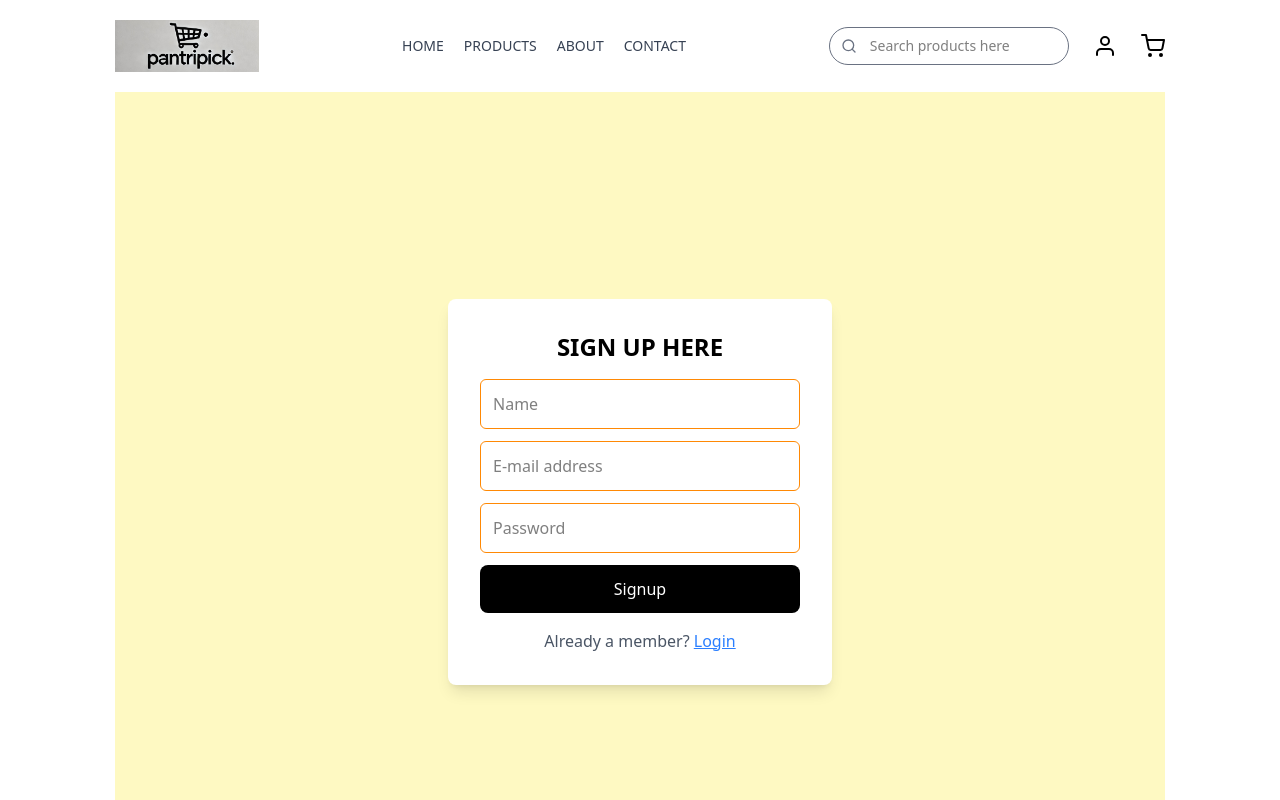
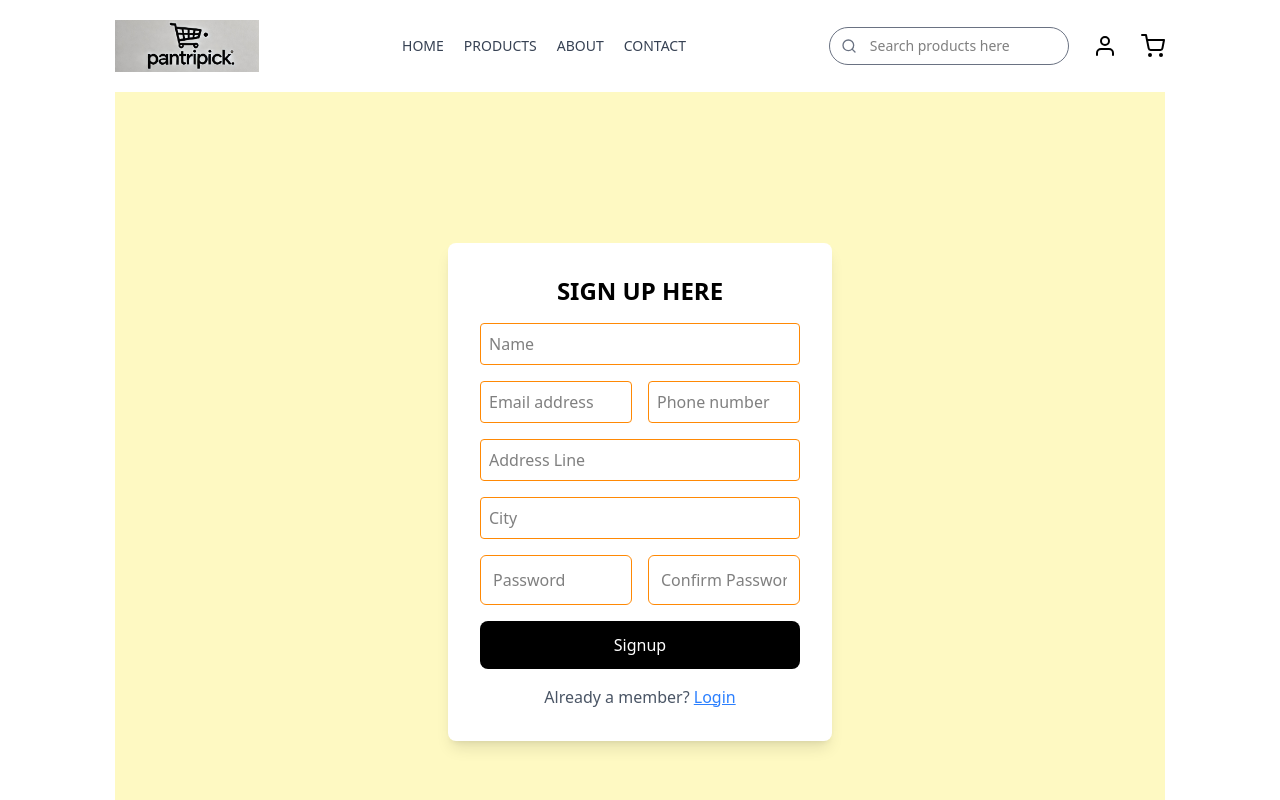
Before and after one commit to rishabhrm/pantripick, a React (Vite) app in the folder frontend/: page /signup in a window 1280 px wide. Shown: the top 800 px of the page. Built offline with nearby package versions, Linux system fonts and the light colour scheme.

Commit message:
changed page

```diff
--- a/frontend/src/pages/SignUp.jsx
+++ b/frontend/src/pages/SignUp.jsx
@@ -1,12 +1,16 @@
 import React, { useState } from "react";
-import { useNavigate } from "react-router-dom"; // Import useNavigate
+import { useNavigate } from "react-router-dom";
 
 const SignUp = () => {
-    const navigate = useNavigate(); // Initialize navigate function
+    const navigate = useNavigate();
     const [formData, setFormData] = useState({
-        name: "",
+        firstName: "",
+        phone: "",
         email: "",
+        address: "",
+        city: "",
         password: "",
+        confirmPassword: "",
     });
 
     const handleChange = (e) => {
@@ -15,8 +19,17 @@ const SignUp = () => {
 
     const handleSubmit = (e) => {
         e.preventDefault();
+
+        // Validate password match
+        if (formData.password !== formData.confirmPassword) {
+            alert("Passwords do not match!");
+            return;
+        }
+
         console.log("User Data:", formData);
-        navigate("/login"); // Redirect to login page after successful signup
+
+        // Proceed with signup (API call, Firebase, etc.)
+        navigate("/login");
     };
 
     return (
@@ -25,37 +38,84 @@ const SignUp = () => {
                 <h2 className="text-2xl font-bold text-center mb-4">
                     SIGN UP <span className="font-bold-500">HERE</span>
                 </h2>
-                <form onSubmit={handleSubmit}>
+                <form
+                    onSubmit={handleSubmit}
+                    className="grid grid-cols-1 sm:grid-cols-2 gap-4"
+                >
                     <input
                         type="text"
-                        name="name"
+                        name="firstName"
                         placeholder="Name"
-                        value={formData.name}
+                        value={formData.firstName}
                         onChange={handleChange}
-                        className="w-full p-3 mb-3 border border-orange-400 rounded-md focus:outline-none"
+                        className="border border-orange-400 p-2 rounded col-span-2 focus:outline-none"
                         required
                     />
                     <input
                         type="email"
                         name="email"
-                        placeholder="E-mail address"
+                        placeholder="Email address"
                         value={formData.email}
                         onChange={handleChange}
-                        className="w-full p-3 mb-3 border border-orange-400 rounded-md focus:outline-none"
+                        className="border border-orange-400 p-2 rounded focus:outline-none"
                         required
                     />
+
+                    <input
+                        type="text"
+                        name="phone"
+                        placeholder="Phone number"
+                        value={formData.phone}
+                        onChange={handleChange}
+                        className="border border-orange-400 p-2 rounded  focus:outline-none"
+                        required
+                    />
+
+
+
+                    <input
+                        type="text"
+                        name="address"
+                        placeholder="Address Line"
+                        value={formData.address}
+                        onChange={handleChange}
+                        className="border border-orange-400 p-2 rounded col-span-2 focus:outline-none"
+                        required
+                    />
+
+                    <input
+                        type="text"
+                        name="city"
+                        placeholder="City"
+                        value={formData.city}
+                        onChange={handleChange}
+                        className="border border-orange-400 p-2 rounded col-span-2 focus:outline-none"
+                        required
+                    />
+
                     <input
                         type="password"
                         name="password"
                         placeholder="Password"
                         value={formData.password}
                         onChange={handleChange}
-                        className="w-full p-3 mb-3 border border-orange-400 rounded-md focus:outline-none"
+                        className="w-full p-3 border border-orange-400 rounded-md focus:outline-none"
                         required
                     />
+
+                    <input
+                        type="password"
+                        name="confirmPassword"
+                        placeholder="Confirm Password"
+                        value={formData.confirmPassword}
+                        onChange={handleChange}
+                        className="w-full p-3 border border-orange-400 rounded-md focus:outline-none"
+                        required
+                    />
+
                     <button
                         type="submit"
-                        className="w-full bg-black text-white py-3 rounded-lg hover:bg-gray-800 transition"
+                        className="bg-black text-white py-3 px-6 rounded-lg hover:bg-gray-800 transition col-span-2"
                     >
                         Signup
                     </button>
@@ -63,7 +123,7 @@ const SignUp = () => {
                 <p className="text-center mt-4 text-gray-600">
                     Already a member?{" "}
                     <button
-                        onClick={() => navigate("/login")} // Use useNavigate instead of <a href>
+                        onClick={() => navigate("/login")}
                         className="text-blue-500 underline"
                     >
                         Login
```
Also changed, not shown: frontend/src/pages/Edit.jsx (added).
